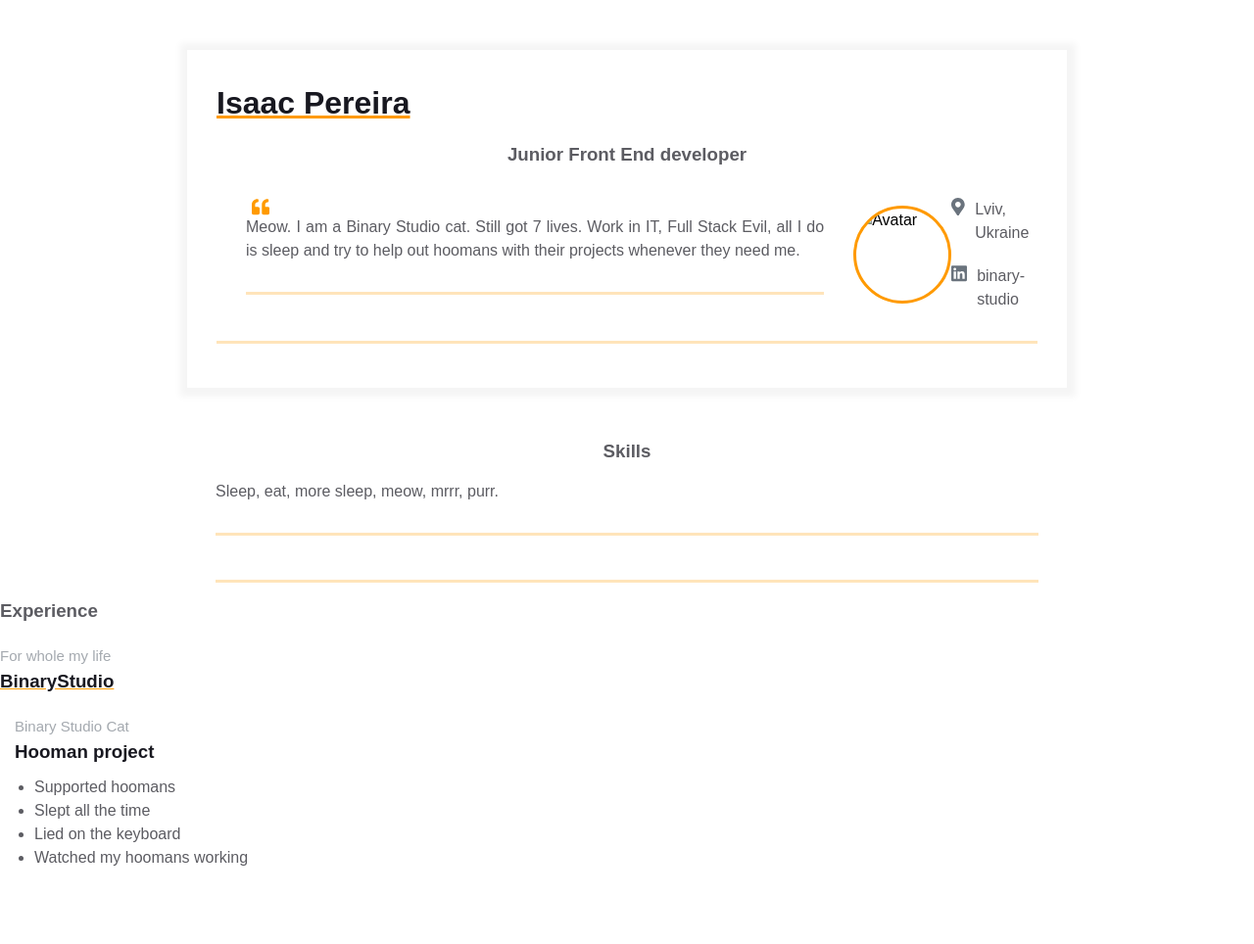
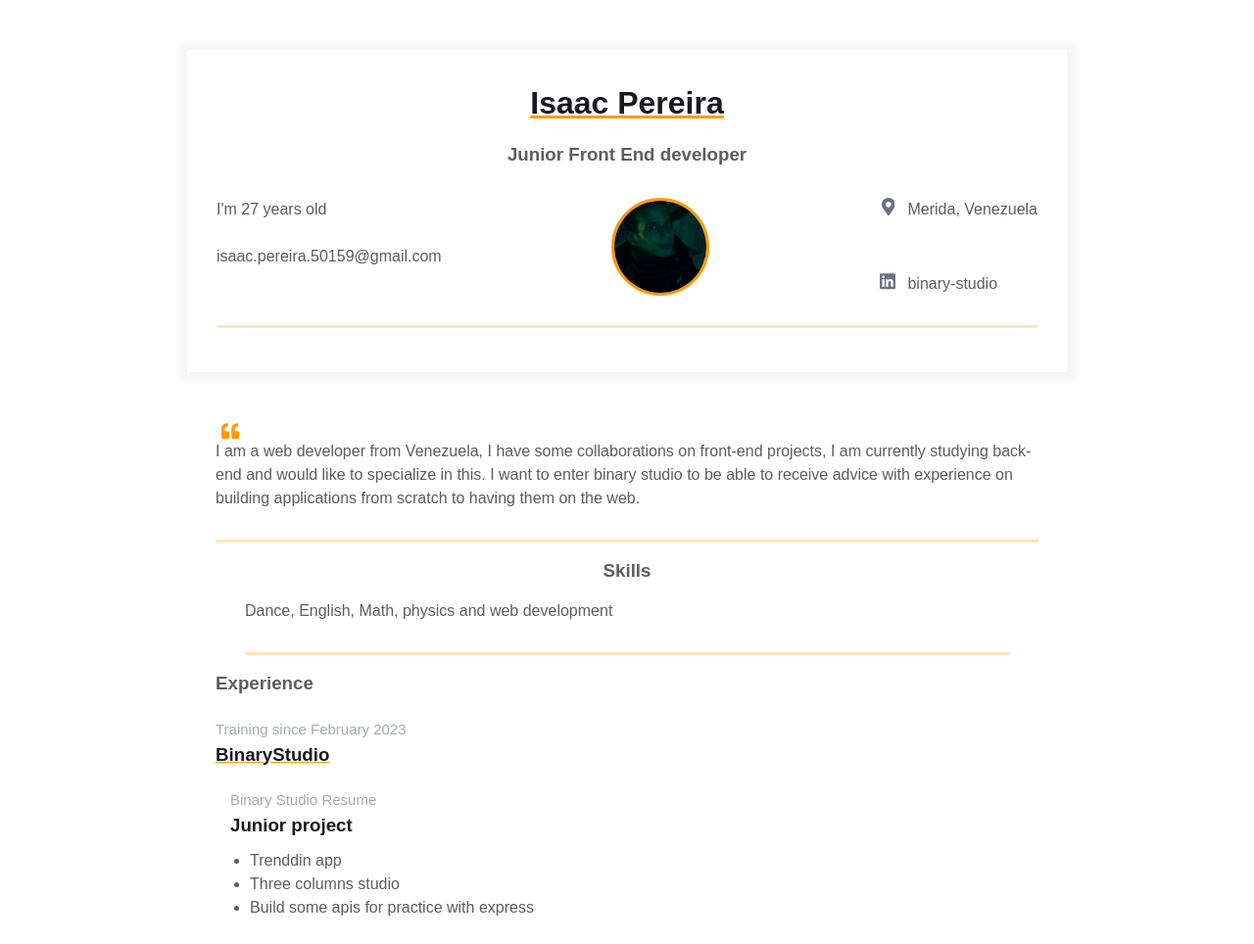
Before and after one commit to IsaacNw321/IsaacNw321-homepage, a plain HTML site: page index.html in a window 1280 px wide. Shown: the whole page at 98% size. Before the commit the page ends 913 px from the top, so only its background shows below. Drawn offline with Linux system fonts and the light colour scheme.

Commit message:
Add my info

```diff
--- a/index.html
+++ b/index.html
@@ -11,33 +11,22 @@
       <div class="resume">
         <div class="container">
           <div class="resume__block">
-            <h1 class="contact-info__header">Isaac Pereira</h1>
-            <h3 class="contact-info__sub-header">Junior Front End developer</h3>
+            <div class="tittle">
+            <h1 class="contact-info__header">
+              Isaac Pereira
+            </h1>
+            </div>
+            <h3 class="contact-info__sub-header">
+              Junior Front End developer
+            </h3>
             <div class="contact_info_container fh">
               <div class="contact-info__block">
-                <div class="container">
-                  <div class="resume__block">
-                    <div class="intro">
-                      <div class="intro__icon-wrapper">
-                        <svg class="intro__icon" xmlns="http://www.w3.org/2000/svg" viewBox="0 0 512 512">
-                          <path
-                            d="M464 256h-80v-64c0-35.3 28.7-64 64-64h8c13.3 0 24-10.7
-                            24-24V56c0-13.3-10.7-24-24-24h-8c-88.4 0-160 71.6-160 160v240c0
-                            26.5 21.5 48 48 48h128c26.5 0 48-21.5
-                            48-48V304c0-26.5-21.5-48-48-48zm-288 0H96v-64c0-35.3 28.7-64
-                            64-64h8c13.3 0 24-10.7 24-24V56c0-13.3-10.7-24-24-24h-8C71.6 32 0
-                            103.6 0 192v240c0 26.5 21.5 48 48 48h128c26.5 0
-                            48-21.5 48-48V304c0-26.5-21.5-48-48-48z"
-                          ></path>
-                        </svg>
-                      </div>
-                      <p class="intro_text">Meow. I am a Binary Studio cat. Still got 7 lives. Work in IT, Full Stack Evil, all I do is sleep and try to help out hoomans with their projects whenever they need me.</p>
-                    </div>
-                  </div>
-                </div>
+                I'm 27 years old
+                <br></br>
+                isaac.pereira.50159@gmail.com
               </div>
               <div class="contact-info__block contact-info__block--center">
-                <img class="contact-info__avatar" src="assets/avatar.png" alt="Avatar" />
+                <img class="contact-info__avatar" src="images/avatar.png" alt="Avatar" />
               </div>
               <div class="contact-info__block">
                 <a href="" rel="author" class="contact-info__item">
@@ -51,7 +40,7 @@
                       ></path>
                     </svg>
                   </div>
-                  <span>Lviv, Ukraine</span>
+                  <span>Merida, Venezuela</span>
                 </a>
                 <a href="https://ua.linkedin.com/company/binary-studio_241166" rel="author" class="contact-info__item">
                   <div class="contact-info__item-icon-wrapper">
@@ -70,21 +59,38 @@
                   <span>binary-studio</span>
                 </a>
               </div>
-              </div>
             </div>
           </div>
         </div>
-      </main>
+      </div>
+    </main>
       <div class="container">
         <div class="resume__block">
-          <div class="skills">
-            <h3 class="skills__header">Skills</h3>
-            <p class="skills__text">Sleep, eat, more sleep, meow, mrrr, purr.</p>
+          <div class="intro">
+            <div class="intro__icon-wrapper">
+              <svg class="intro__icon" xmlns="http://www.w3.org/2000/svg" viewBox="0 0 512 512">
+                <path
+                  d="M464 256h-80v-64c0-35.3 28.7-64 64-64h8c13.3 0 24-10.7
+                  24-24V56c0-13.3-10.7-24-24-24h-8c-88.4 0-160 71.6-160 160v240c0
+                  26.5 21.5 48 48 48h128c26.5 0 48-21.5
+                  48-48V304c0-26.5-21.5-48-48-48zm-288 0H96v-64c0-35.3 28.7-64
+                  64-64h8c13.3 0 24-10.7 24-24V56c0-13.3-10.7-24-24-24h-8C71.6 32 0
+                  103.6 0 192v240c0 26.5 21.5 48 48 48h128c26.5 0
+                  48-21.5 48-48V304c0-26.5-21.5-48-48-48z"
+                  ></path>
+              </svg>
+            </div>
+            <div class="myResume">
+            I am a web developer from Venezuela, I have some collaborations on front-end projects, I am currently studying back-end and would like to specialize in this. I want to enter binary studio to be able to receive advice with experience on building applications from scratch to having them on the web.
+            </div>
           </div>
-        </div>
+        <div>
+      </div>
       </div>
       <div class="container">
         <div class="resume__block">
+          <h3 class="skills__header">Skills</h3>
+          <p class="skills__text">Dance, English, Math, physics and web development</p>
           <div class="main-info fh">
             <div class="experiences"></div>
 
@@ -96,18 +102,17 @@
       <h3 class="experiences__header">Experience</h3>
   <div class="experiences__company">
     <div class="experiences__company-header">
-    <span class="experiences__company-header-durability">For whole my life</span>
+    <span class="experiences__company-header-durability">Training since February 2023</span>
     <h3 class="experiences__company-header-name">BinaryStudio</h3>
   </div>
 
   <div class="experiences__company-project">
-    <span class="experiences__company-project-role"> Binary Studio Cat </span>
-    <h3 class="experiences__company-project-name">Hooman project</h3>
+    <span class="experiences__company-project-role"> Binary Studio Resume </span>
+    <h3 class="experiences__company-project-name">Junior project</h3>
     <ul class="experiences__company-project-responsibilities">
-      <li>Supported hoomans</li>
-      <li>Slept all the time</li>
-      <li>Lied on the keyboard</li>
-      <li>Watched my hoomans working</li>
+      <li>Trenddin app</li>
+      <li>Three columns studio</li>
+      <li>Build some apis for practice with express</li>
     </ul>
   </div>
 </div>
--- a/styles.css
+++ b/styles.css
@@ -89,6 +89,7 @@
     display: flex;
     flex-direction: column;
     justify-content: space-between;
+    color: var(--secondary-text-color);
   }
 
   .contact-info__block--center {
@@ -263,3 +264,11 @@
   .additional-info__languages-item {
     color: var(--secondary-text-color);
   }
+
+  .tittle{
+    text-align: center;
+  }
+
+  .myResume{
+    color: var(--secondary-text-color);
+  }
```
Also changed, not shown: images/avatar.png (added).
